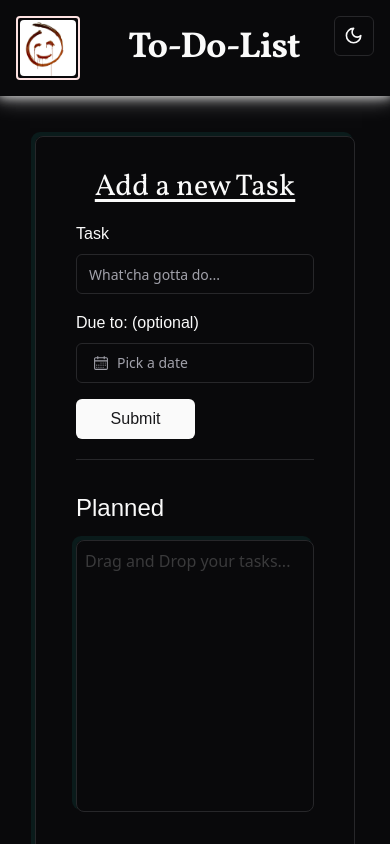
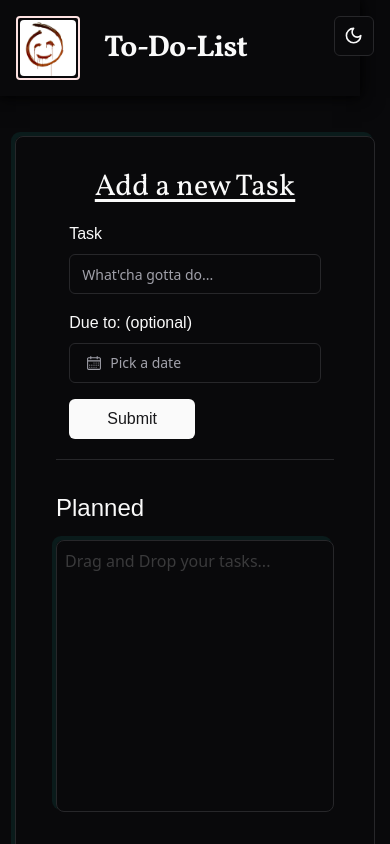
Before and after one commit to Speedle-phd/DND-React-Todolist, a React (Vite) app: page / in a window 390 px wide. Shown: the top 844 px of the page. Built offline with nearby package versions, Linux system fonts and the light colour scheme; a web font is replaced by a local one.

Commit message:
small fix2

```diff
--- a/src/App.tsx
+++ b/src/App.tsx
@@ -47,7 +47,7 @@ function App() {
       <ThemeProvider defaultTheme='dark' storageKey='vite-ui-theme'>
          <FormProvider {...form}>
             <Navigationbar />
-            <MainSection className='w-[max(calc(100vw-20rem),320px)] mx-auto mt-10 min-h-[80dvh] border rounded-lg py-8 px-10 shadow-lightmodeAccent dark:shadow-darkmodeAccent'>
+            <MainSection className='w-[max(calc(100vw-20rem),360px)] mx-auto mt-10 min-h-[80dvh] border rounded-lg py-8 px-10 shadow-lightmodeAccent dark:shadow-darkmodeAccent'>
                <AddTask />
                <TodoList />
             </MainSection>
--- a/src/components/Navigationbar.tsx
+++ b/src/components/Navigationbar.tsx
@@ -9,9 +9,9 @@ import logo from '../assets/images/logo.jpg'
 const Navigationbar = () => {
    return (
       <nav
-         className='flex px-4 py-4 gap-12 items-center tracking-tight relative
-      dark:shadow-[0_0_10px_1px_rgba(255,255,255,.75),0_0_20px_2px_rgba(255,255,255,.5)]
-      shadow-[0_0_10px_1px_rgba(0,0,0,.75),0_0_20px_2px_rgba(0,0,0,.5)]'
+         className='flex px-4 py-4 gap-6 md:gap-12 items-center tracking-tight relative
+      dark:shadow-[0_0_10px_1px_rgba(255,255,255,.75),0_0_20px_2px_hsla(0, 0%, 100%, 0.5)]
+      shadow-[0_0_10px_1px_rgba(0,0,0,.75),0_0_20px_2px_rgba(0,0,0,.5)] max-w-[360px]'
       >
          <figure className='w-16 aspect-square border-2 rounded-sm border-red-900 dark:border-red-100 flex justify-center items-center'>
             <img
@@ -20,7 +20,7 @@ const Navigationbar = () => {
                alt='logo'
             />
          </figure>
-         <h1 className='scroll-m-20 text-4xl font-bold tracking-tight lg:text-5xl font-vollkorn'>
+         <h1 className='scroll-m-20 text-3xl md:text-4xl font-bold tracking-tight lg:text-5xl font-vollkorn'>
             To-Do-List
          </h1>
          <NavigationMenu className='fixed top-4 right-4'>
```
